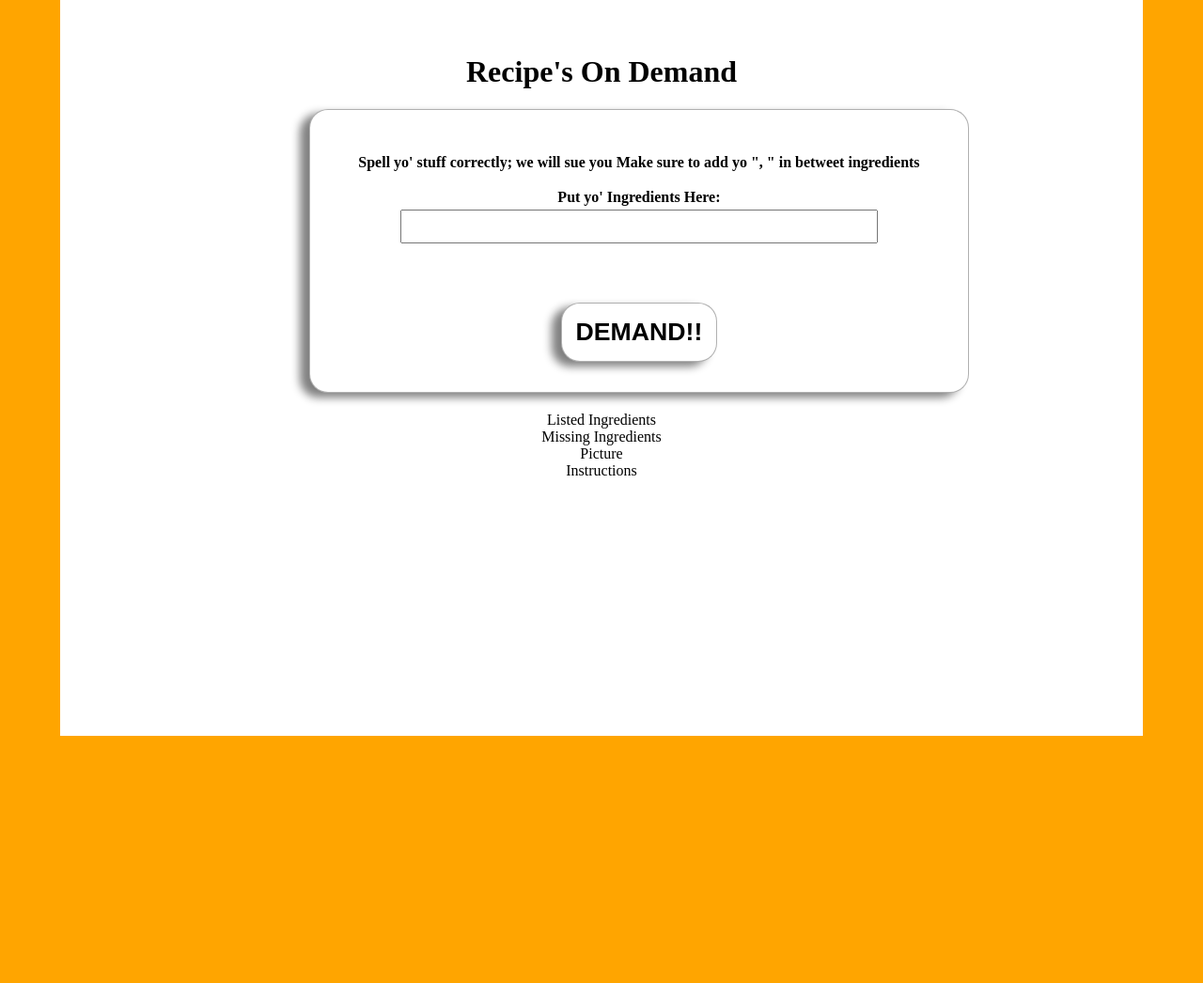
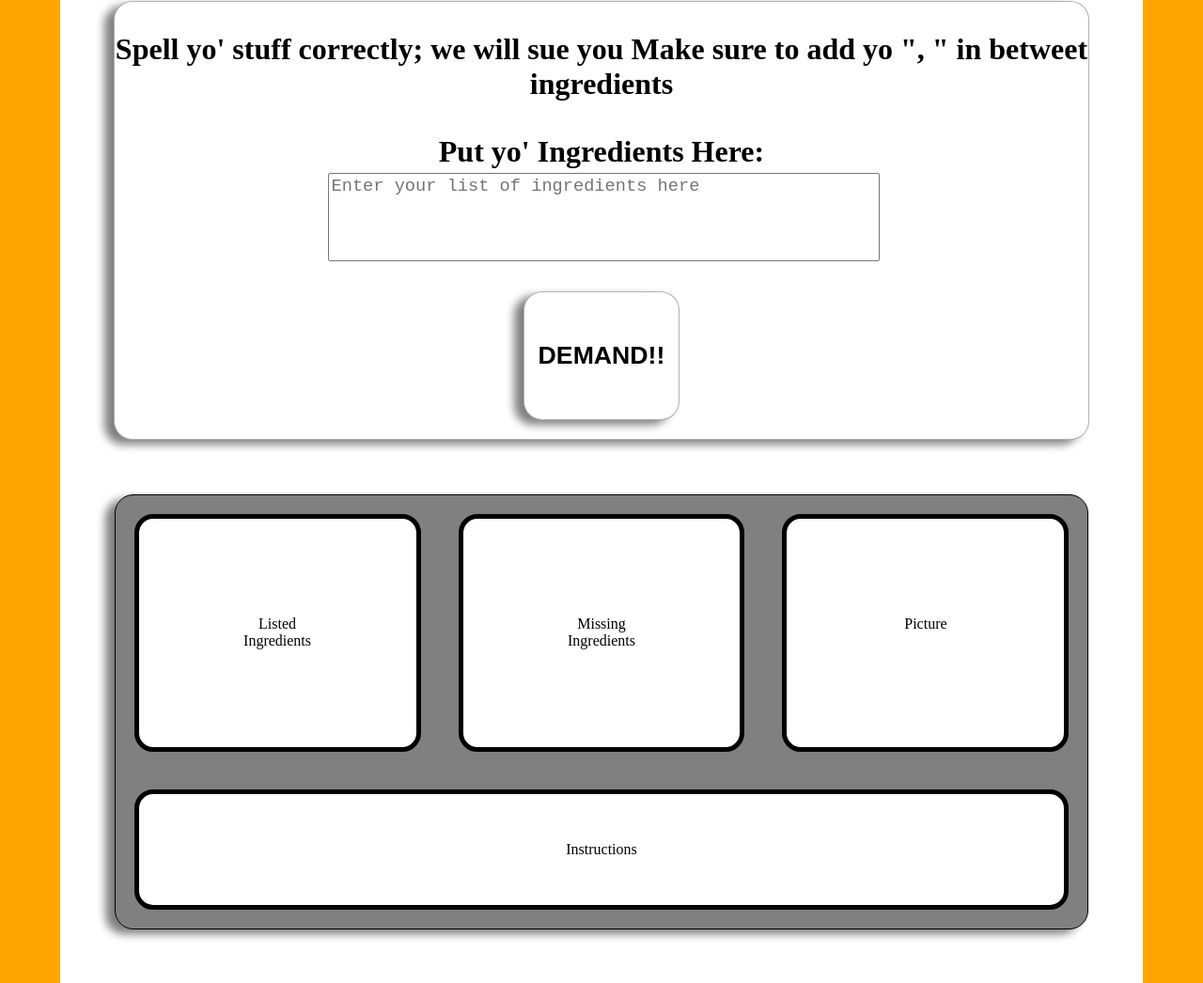
Before and after one commit to MinhTeeFresh/Recipes-On-Demand, a website: page index.html in a window 1280 px wide. Shown: the part 225-1271 px from the top of the page at 94% size. Before the commit the page ends 1016 px from the top, so only its background shows below. Drawn offline with Linux system fonts and the light colour scheme.

Commit message:
Big Frontend Changes

```diff
--- a/index.html
+++ b/index.html
@@ -10,6 +10,7 @@
 </head>
 <body>
     <div class="box-one">
+        <!-- <img src=""> -->
     <h1>Recipe's On Demand</h1>
     <div class="box">
         <form>
@@ -21,28 +22,28 @@
 
                 </tr>
                 <tr>
-                    <td><input class="form-control" type="text" name="userFill" id="userFill" required></td>
+                    <td><textarea rows="4" cols="50" class="form-control" type="text" name="userFill" id="userFill" placeholder="Enter your list of ingredients here" required></textarea></td>
                 </tr>
             </table>
             <button id="submitBtn" type="button">DEMAND!!</button>
         </form>
     </div>
-
         <div class="box-two">
-        <div class="box-2">
+            <div class="row-one">
+                <div class="listed">
                     Listed Ingredients
                 </div>
-        <div class="box-2">
+                <div class="missing">
                     Missing Ingredients
                 </div>
-        <div class="box-3">
+                <div class="image">
                     Picture
                 </div>
-        <div class="box-2">
+            </div>
+            <div class="instructions">
                 Instructions
             </div>
         </div>
-
     </div>
 </body>
 </html>
--- a/src/styles/styles.css
+++ b/src/styles/styles.css
@@ -3,39 +3,40 @@ html {
     text-align: center;
     display: flex;
     justify-content: center;
+    height: 100%;
 }
 
-body {
-    /* width: 1300px; */
+ body {
     width: 90%;
-    height: 1000px;
+    display:flex;
+    flex-direction: column;
+    height: max-content;
     align-content: center;
+    text-align: center;
     justify-content: center;
     background-color: white;
+    position: relative;
 }
 
-
-.box-two {
-    margin: 20px;
-}
-
-#userFill {
-    height: 30px;
-    width: 500px;
-    font-size: 14pt;
-    margin-bottom: 20px;
+body h1 {
+    font-size: 500%;
+    border-top: 50px;
+    border-bottom: 2px;
+    border: 10px solid orange;
+    /* border-bottom: 5px solid orange; */
 }
 
 .box {
-    left: 23%;
+    /* left: 32%; */
+    margin: auto;
     display: flex;
     justify-content: center;
     align-items: center;
     font-weight: bold;
-    font-size: auto;
+    font-size: 2rem;
     position: relative;
-    width: 700px;
-    height: 300px;
+    width: 90%;
+    height: 30%;
     background-color: white;
     border: 1px solid rgba(59, 58, 58, 0.4);
     box-shadow: -10px 5px 10px grey;
@@ -45,6 +46,16 @@ body {
     animation-iteration-count: 1;
 }
 
+#userFill {
+    height: 15%;
+    width: 100%;
+    margin: auto;
+    margin-left: auto;
+    margin-right: auto;
+    font-size: 14pt;
+    resize: none;
+}
+
 @keyframes slidein {
     from {
       margin-left: 500%;
@@ -52,15 +63,16 @@ body {
     }
 
     to {
-      margin-left: 0%;
-      width: 54%;
+      margin-left: 5%;
+      width: 90%;
     }
   }
 
 #submitBtn {
-    padding: 15px 15px;
+    padding: 5% 15px;
     position: relative;
-    margin-top: 40px;
+    margin-top: 2%;
+    margin-bottom: 2%;
     top: 0;
     font-weight: bold;
     font-size: 20pt;
@@ -76,3 +88,61 @@ body {
     top: -5px;
     background-color: grey;
 }
+
+.box-two {
+    position: relative;
+    /* left: 7%; */
+    /* width: 75%; */
+    width: auto;
+    border: 1px solid black;
+    box-shadow: -10px 5px 10px grey;
+    border-radius: 20px;
+    background-color: grey;
+    margin: 5%;
+}
+
+.row-one {
+    padding-top: auto;
+    display: flex;
+    flex-direction: row;
+    justify-content: center;
+}
+
+.listed {
+    width: 300px;
+  border: 5px solid black;
+  border-radius: 20px;
+  margin: 20px;
+  padding: 10%;
+  background-color: white;
+}
+
+.missing {
+    width: 300px;
+  border: 5px solid black;
+  border-radius: 20px;
+  margin: 20px;
+  padding: 10%;
+  background-color: white;
+}
+
+.image {
+    width: 300px;
+  border: 5px solid black;
+  border-radius: 20px;
+  margin: 20px;
+  padding: 10%;
+  background-color: white;
+}
+
+.instructions {
+    display: flex;
+    flex-direction: row;
+    flex: auto;
+    justify-content: center;
+  border: 5px solid black;
+  border-radius: 20px;
+  padding: 50px;
+  margin: 20px;
+  background-color: white;
+}
```
Lines whose indentation alone changed are shown as unchanged.
